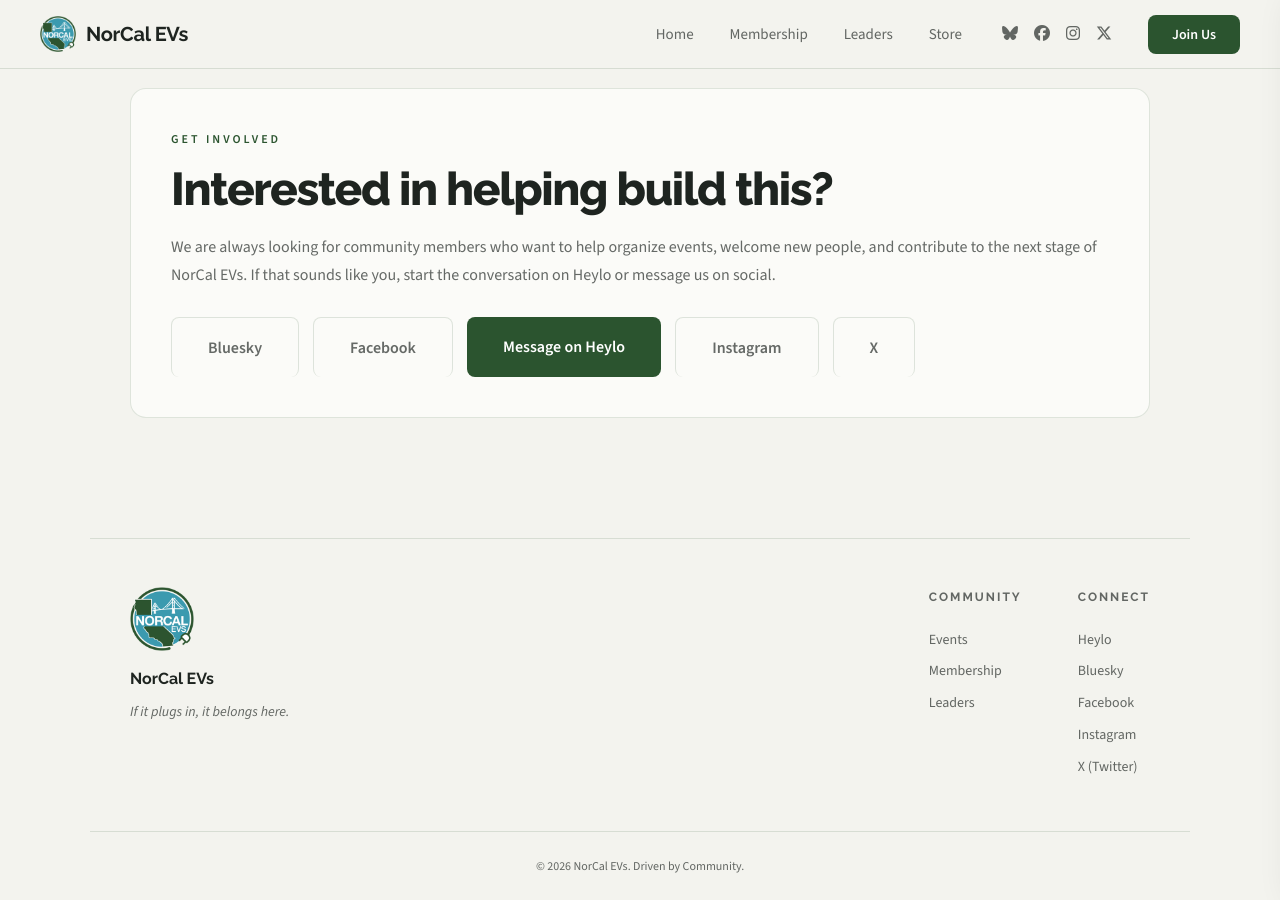
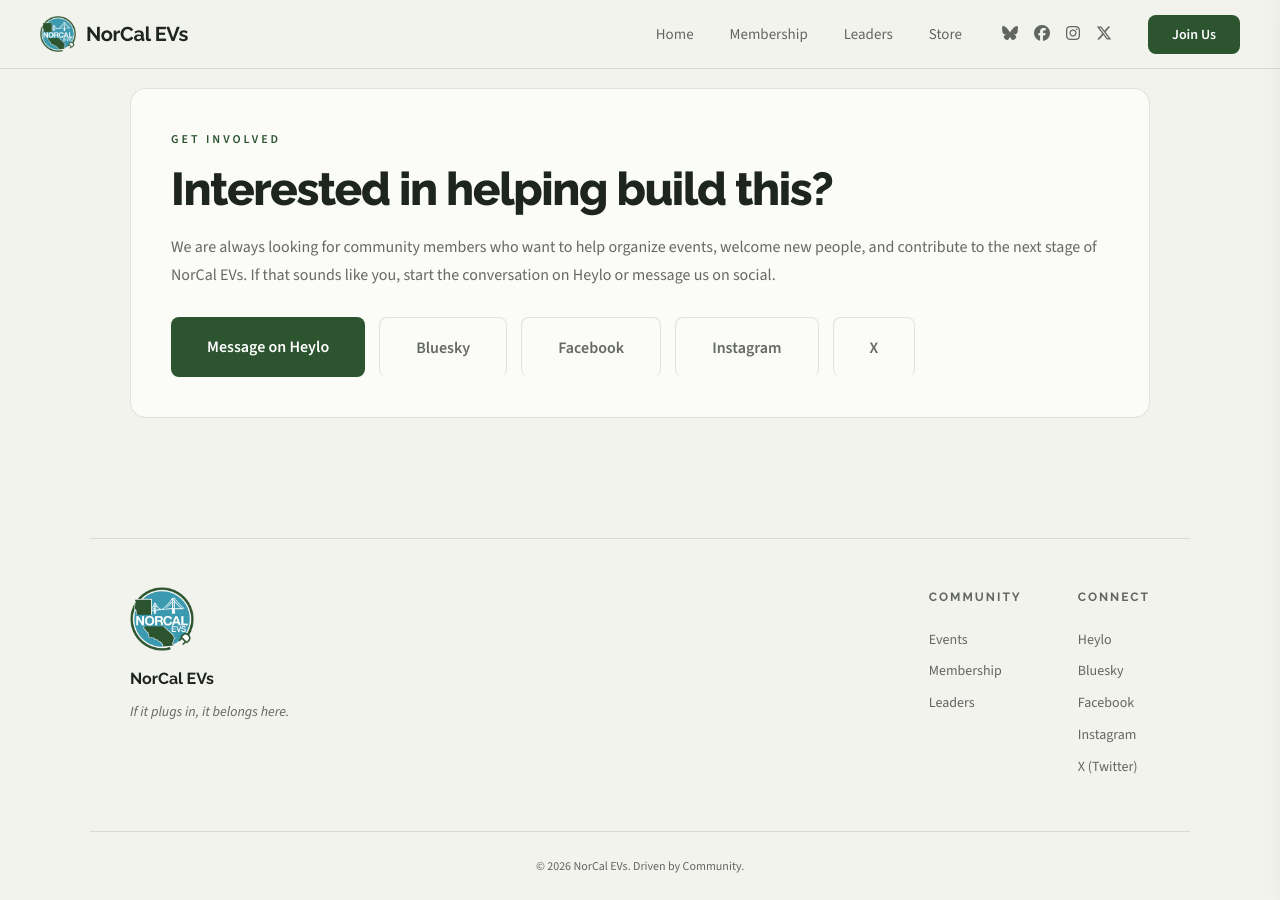
Before and after one commit to ZakWinnick/NorCalEVs, a Jekyll site: the page built from leaders.md, in a window 1280 px wide and 900 px high, scrolled down 2159 px. Built offline with Jekyll 4.4.1, drawn with Linux system fonts in a browser that asks for light colours; a script that is not in the unit is left out.

Commit message:
fix: move Heylo first in Leaders Get Involved card
Order: Heylo, then Bluesky, Facebook, Instagram, X

Co-Authored-By: Claude Opus 4.6 (1M context) <noreply@anthropic.com>

```diff
--- a/leaders.md
+++ b/leaders.md
@@ -104,9 +104,9 @@ page_class: "leaders-page"
     <h2>Interested in helping build this?</h2>
     <p>We are always looking for community members who want to help organize events, welcome new people, and contribute to the next stage of NorCal EVs. If that sounds like you, start the conversation on Heylo or message us on social.</p>
     <div class="leaders-contact-links">
+        <a href="https://heylo.group/norcalevs" class="btn btn-primary" target="_blank" rel="noopener noreferrer">Message on Heylo</a>
         <a href="https://bsky.app/profile/norcalevs.org" class="btn btn-ghost" target="_blank" rel="noopener noreferrer">Bluesky</a>
         <a href="https://www.facebook.com/groups/norcalevs/" class="btn btn-ghost" target="_blank" rel="noopener noreferrer">Facebook</a>
-        <a href="https://heylo.group/norcalevs" class="btn btn-primary" target="_blank" rel="noopener noreferrer">Message on Heylo</a>
         <a href="https://instagram.com/norcalevs" class="btn btn-ghost" target="_blank" rel="noopener noreferrer">Instagram</a>
         <a href="https://x.com/norcalevs" class="btn btn-ghost" target="_blank" rel="noopener noreferrer">X</a>
     </div>
```
